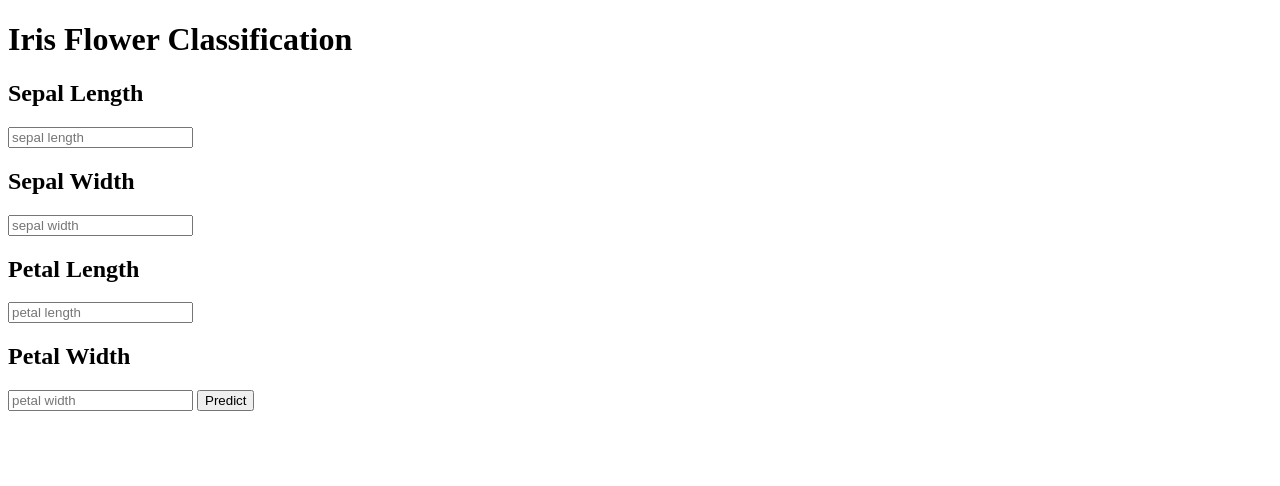
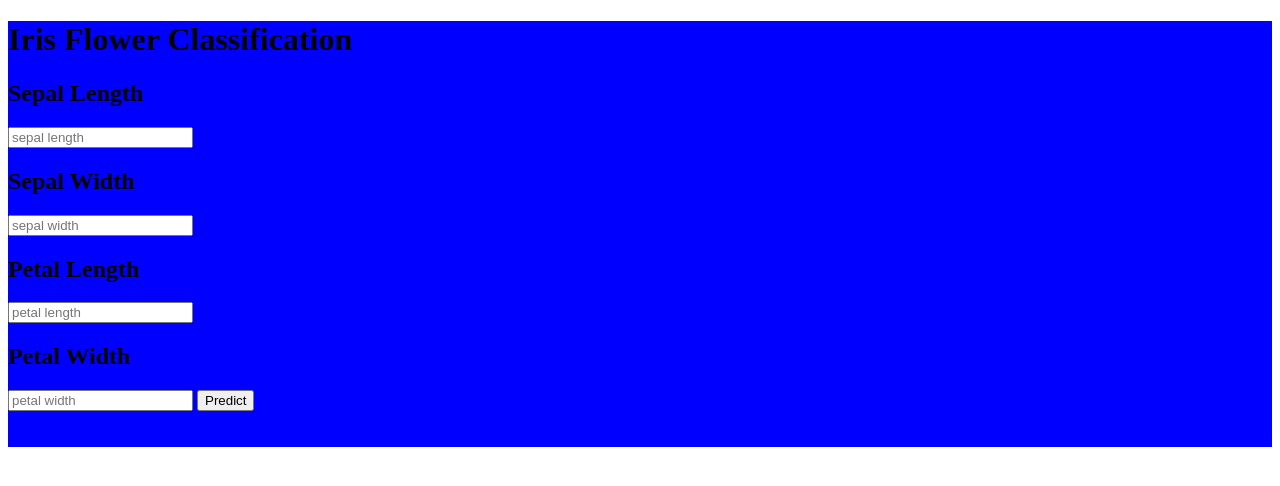
Before and after one commit to rraskoti100/Heroku_deploy, a Flask app: page / in a window 1280 px wide. Shown: the top 486 px of the page. Run offline with Flask 2, Linux system fonts and the light colour scheme; parts of the project's set-up code (start-up, migrations or seed data) failed here and were passed over.

Commit message:
added style

```diff
--- a/templates/index.html
+++ b/templates/index.html
@@ -7,6 +7,11 @@
 </head>
 
 <body>
+	<style>
+		.login{
+			background-color: blue;
+		}
+	</style>
  <div class="login">
 	<h1>Iris Flower Classification</h1>
 
```
